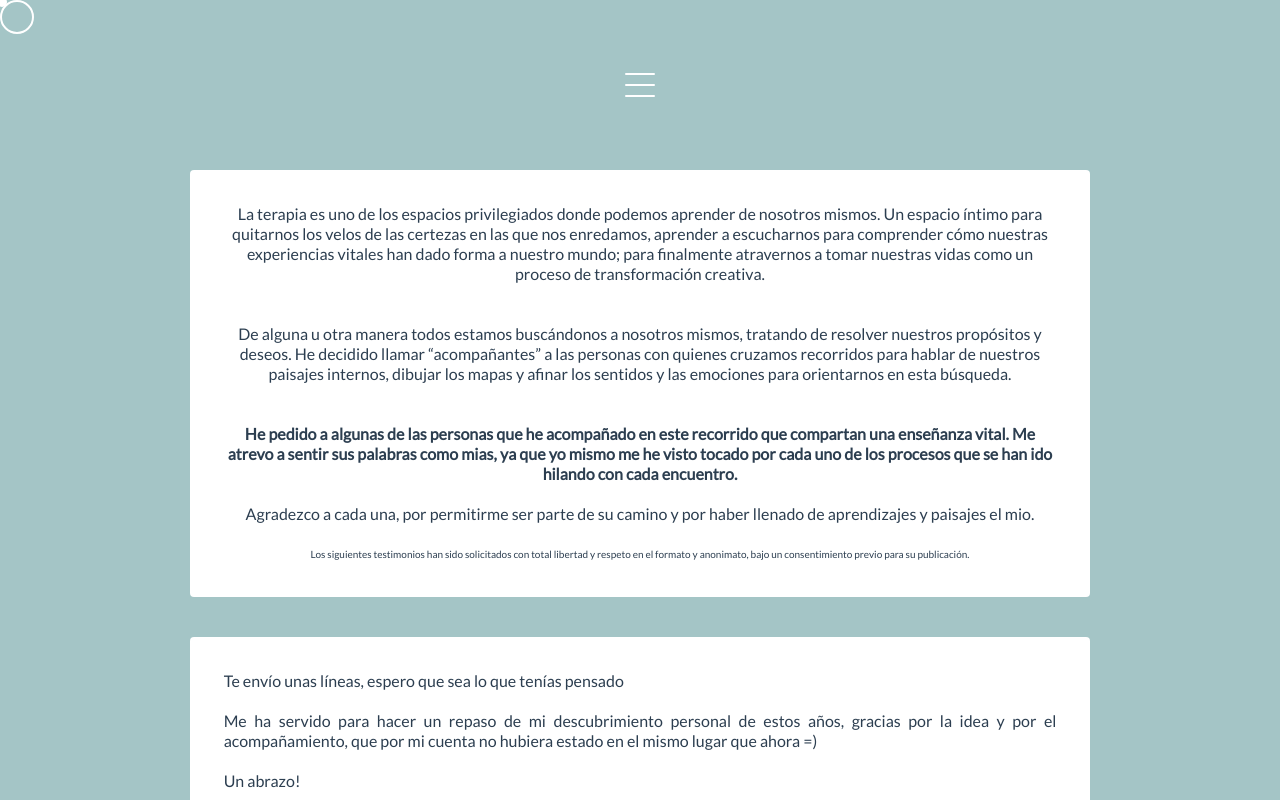
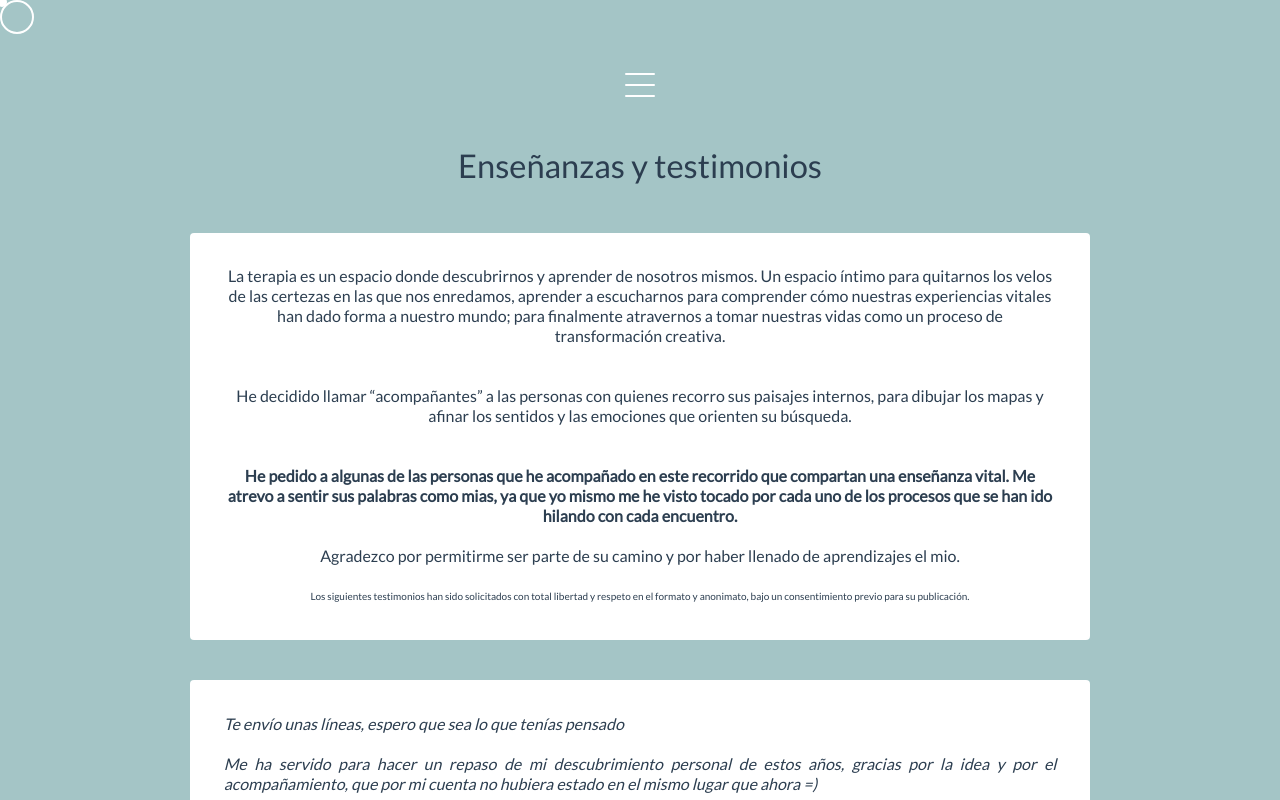
Before and after one commit to Santorm/santiago-rueda, a Vue app: page /ensenanzas in a window 1280 px wide. Built offline with nearby package versions, Linux system fonts and the light colour scheme; a web font is replaced by a local one.

Commit message:
Testimonios

```diff
--- a/src/App.vue
+++ b/src/App.vue
@@ -137,7 +137,6 @@ sup,
 tt,
 var,
 u,
-i,
 center,
 dl,
 dt,
--- a/src/components/Ensenanzas.vue
+++ b/src/components/Ensenanzas.vue
@@ -1,20 +1,25 @@
 <template>
   <div class="page-container">
+
     <div class="post-container">
+      <div class="title">Enseñanzas y testimonios</div>
       <div
         class="post-card-wrap"
         @mouseenter="mouseDark"
         @mouseleave="mouseLight"
       >
         <div class="post-card" >
-          La terapia es uno de los espacios privilegiados donde podemos aprender de nosotros mismos. Un espacio íntimo para quitarnos los velos de las certezas en las que nos enredamos, aprender a escucharnos para comprender cómo nuestras experiencias vitales han dado forma a nuestro mundo; para finalmente atravernos a tomar nuestras vidas como un proceso de transformación creativa.
+
+          La terapia es un espacio donde descubrirnos y aprender de nosotros mismos. Un espacio íntimo para quitarnos los velos de las certezas en las que nos enredamos, aprender a escucharnos para comprender cómo nuestras experiencias vitales han dado forma a nuestro mundo; para finalmente atravernos a tomar nuestras vidas como un proceso de transformación creativa.
           <br><br><br>
-          De alguna u otra manera todos estamos buscándonos a nosotros mismos, tratando de resolver nuestros propósitos y deseos. He decidido llamar “acompañantes” a las personas con quienes cruzamos recorridos para hablar de nuestros paisajes internos, dibujar los mapas y afinar los sentidos y las emociones para orientarnos en esta búsqueda.
+
+          <!--De alguna u otra manera todos estamos buscándonos a nosotros mismos, tratando de dar sentido a nuestro dolor para descubrir nuestros propósitos y deseos. -->
+           He decidido llamar “acompañantes” a las personas con quienes recorro sus paisajes internos, para dibujar los mapas y afinar los sentidos y las emociones que orienten su búsqueda.
           <br><br><br>
 
           <b>He pedido a algunas de las personas que he acompañado en este recorrido que compartan una enseñanza vital. Me atrevo a sentir sus palabras como mias, ya que yo mismo me he visto tocado por cada uno de los procesos que se han ido hilando con cada encuentro.</b>
           <br><br>
-          Agradezco a cada una, por permitirme ser parte de su camino y por haber llenado de aprendizajes y paisajes el mio.
+          Agradezco por permitirme ser parte de su camino y por haber llenado de aprendizajes el mio.
         <br><br>
         <div class="note">Los siguientes testimonios han sido solicitados con total libertad y respeto en el formato y anonimato, bajo un consentimiento previo para su publicación. </div>
         </div>
@@ -43,9 +48,9 @@ export default {
         {
           firma: 'A.K',
           contenido: `
-        Te envío unas líneas, espero que sea lo que tenías pensado<br><br>
+        <i>Te envío unas líneas, espero que sea lo que tenías pensado<br><br>
         Me ha servido para hacer un repaso de mi descubrimiento personal de estos años, gracias por la idea y por el acompañamiento, que por mi cuenta no hubiera estado en el mismo lugar que ahora =)<br><br>
-        Un abrazo!<br><br><br>
+        Un abrazo!<br><br><br></i>
         A mi yo de hace 5 años: <br><br>
         Ahora que llevas unos meses hablando de ti y no sabes muy bien que estás haciendo con esto y tampoco con la mayoría de las otras cosas de tu vida, todavía crees que tienes la culpa de lo que pasa a tu alrededor y sigues mayormente paralizada en la autocompasión y el victimismo; déjame decirte cómo lo veo ahora.<br>
         <br><br>
@@ -65,19 +70,43 @@ export default {
         {
           firma: 'Grace',
           contenido: `
-          Ahí va un pequeño texto de una experiencia transformadora.<br><br>
-Hace ocho años, cuando decidí mudarme a otro país, empezó un periodo que transformó mi vida. Descentrarme de mi realidad y, de alguna forma, poner una distancia obligatoria con situaciones que me estaban consumiendo, fue una decisión que me salvó de muchas formas. No todos los nuevos comienzos son tan dramáticos, pero en mi caso no solo implicó un paso hacia la superación personal sino toda una confrontación interna, pesada y dolorosa, entre la capacidad de desapego de mi propia cárcel, que en ese momento estaba condensada en una relación tóxica, y la posibilidad de sacar de mis maletas prejuicios, falsas certezas, determinaciones culturales, poses, antipatías y miedos.<br><br>
-Esa es una lucha que todavía se libra en mi persona, pero dar el paso y salir, aunque sea por la ventana, me abrió el camino a tantas posibilidades y experiencias que hicieron crecer el tamaño del mundo. Ahora estoy intentando abrirme también a ese mundo, llevarlo conmigo a mi país, reencontrarme con experiencias que –desde adentro- han sido imposibles de lidiar para mí. Estos años, apenas ocho, me demuestran que solo con darle ciertas señales de movimiento al universo a veces es suficiente para que las puertas se abran y la luz entre en la casa.
+          <i>Ahí va un pequeño texto de una experiencia transformadora.<br><br></i>
+          Hace ocho años, cuando decidí mudarme a otro país, empezó un periodo que transformó mi vida. Descentrarme de mi realidad y, de alguna forma, poner una distancia obligatoria con situaciones que me estaban consumiendo, fue una decisión que me salvó de muchas formas. No todos los nuevos comienzos son tan dramáticos, pero en mi caso no solo implicó un paso hacia la superación personal sino toda una confrontación interna, pesada y dolorosa, entre la capacidad de desapego de mi propia cárcel, que en ese momento estaba condensada en una relación tóxica, y la posibilidad de sacar de mis maletas prejuicios, falsas certezas, determinaciones culturales, poses, antipatías y miedos.<br><br>
+          Esa es una lucha que todavía se libra en mi persona, pero dar el paso y salir, aunque sea por la ventana, me abrió el camino a tantas posibilidades y experiencias que hicieron crecer el tamaño del mundo. Ahora estoy intentando abrirme también a ese mundo, llevarlo conmigo a mi país, reencontrarme con experiencias que –desde adentro- han sido imposibles de lidiar para mí. Estos años, apenas ocho, me demuestran que solo con darle ciertas señales de movimiento al universo a veces es suficiente para que las puertas se abran y la luz entre en la casa.
+          `
+        },
+        {
+          firma: 'Nicolás',
+          contenido: `
+          Me enfoco en controlar lo que PUEDO controlar. La actitud o comportamiento que tengo depende de CÓMO respondo ante las situaciones presentadas en el día, en la semana, en el mes. Lo que tiene que pasar, tendrá que pasar; bueno o malo. Si, me pueden pasar cosas feas, incomprensibles, difíciles; pero cómo respondo ante ellas es lo importante y lo que dicta mi día.<br><br>
+          No siempre pasa, pero me gusta pensar que todo debe tener un lado positivo, puede que no vea ahorita, pero puede ser que si en el futuro.
+          `
+        },
+        {
+          firma: 'Javier',
+          contenido: `
+          <i>Carta a sí mismo:</i> <br><br>
+          Hola Javier <br><br>
+          Estoy muy contento de la evolución que has tenido sobre todo de cómo has llevado la situación. <br><br>
+          Creo que no ha sido fácil manejar varios aspectos que afectaron tu personalidad, en la que dependiendo las circunstancias obligaron a que tomes responsabilidades a muy temprana edad afectando tu forma de ser al actuar con un comportamiento diferente al que solías; el ver las cosas con otro punto de vista. <br><br>
+          Me pareció muy saludable el perdonar a nuestro papá y entender que pudo tener diferentes razones por las cuales actuó y no estuvo presente en nuestra infancia. <br><br>
+          No fue fácil asumir roles de hijo, padre, hermano, esposo y niño a la vez para poder diferenciar y entender en cada momento aspectos de otros integrantes en su manera de ver y entender cada situación. <br><br>
+          Me siento orgulloso de sentir ese cambio en ti y que se refleja en mi ahora; pues ahora, puedo sentir la tranquilidad de no tener esa presión e inseguridad y disfruto cada momento en diferentes circunstancias. <br><br>
+          Trato de aprovechar el tiempo con la familia, el tener una buena conversación y sobre todo estoy buscando aprovechar el darme tiempo para mi haciendo lo que me gusta.  <br><br>
+          `
+        },
+        {
+          firma: 'Anónimo',
+          contenido: `
+          Pasar fuera de tu zona de confort, sin tu familia y amigos hizo que mi mundo en cierta parte cambiara. La ansiedad ocupó gran parte de mi tiempo que cuando veo atrás pienso que fue un tiempo perdido pero cuando la analizo más a detalle pienso que fue uno de los más grandes aprendizajes que he tenido.<br><br>
+          Siento que puedo controlarla hasta cierto punto y decidir cuando dejarla entrar y cuando no. Todo esto ha  permitido que mi vida pueda tener mucha paz y felicidad. Hoy en día me encuentro disfrutando al máximo de mi  trabajo, hobbies, amigos, esposa, familia.
+          En ciertos puntos de mi vida pensé que nunca iba a pasar y que iba a tener una vida llena de miedo y angustia pero gracias a mi fe, a la terapia, y a factores que aún desconozco he logrado superarlo.
           `
         }
 
       ]
 
     };
-  },
-  created() {
-  },
-  methods: {
   }
 };
 </script>
@@ -90,6 +119,12 @@ $base-color: #a4c5c6;
   background: $base-color;
   overflow: hidden;
   overflow-y: scroll;
+}
+
+.title {
+  font-size: calc(1em + 1.3vw);
+  margin-bottom: 30px;
+  text-align: center;
 }
 
 .post-container {
--- a/src/components/Terapia.vue
+++ b/src/components/Terapia.vue
@@ -1,12 +1,13 @@
 <template>
   <div class="page-container">
     <div class="content-wrap">
-      <p class="title">Espacio terapéutico para la re-invención de uno mismo</p>
+      <p class="title">Espacio terapéutico para el des-cubrimiento de uno mismo</p>
       <p>Este es un espacio terapéutico en el que te acompaño y oriento a lo largo de un proceso creativo de observación, descubrimiento y diseño de tus propósitos.</p>
 
-      <p>Mi orientación terapéutica es desde el psicoanálisis y se alimenta de otras fuentes como el pensamiento crítico, el análisis narrativo y los procesos creativos. Trabajo con las personas, sus historias y deseos únicos e irrepetibles; lo que hace que el proceso terapéutico que te propongo este ‘hecho a medida’, diferenciándose de un tratamiento psicopatológico o de diagnóstico.</p>
+      <p><b>Mi orientación terapéutica se alimenta de mi propio caminar profesional y personal, atravezado por diversas y cambiantes dimensiones.</b> Unas académicas como el psicoanálisis lacaniano, la psicología, las teorías del pensamiento crítico, el análisis narrativo y los procesos creativos; pero en gran parte el color de mi propuesta terapéutica se ve matizada por mis vivencias personales, mi búsqueda espiritual y de sentido, mi práctica de la meditación, y sobre todo de los encuentros que he tenido con las personas y lugares que han marcado mi vida. Sin olvidar por supuesto las piedras con las que sigo tropezado una y otra vez en el camino. </p>
+      <p>Trabajo con las personas, sus historias y deseos únicos e irrepetibles; lo que hace que el proceso terapéutico que te propongo este ‘hecho a medida’, diferenciándose de un tratamiento psicopatológico o de diagnóstico.</p>
 
-      <p>Considero que nuestra condición humana es principalmente creadora, lo que significa que siempre es posible añadir un nuevo elemento a la serie de nuestra vida para lograr el cambio que buscamos. Este cambio requiere el coraje de re-inventarnos. Para logralo te propongo un proceso de creación disruptiva, en el que puedas alinear tus propósitos con tu modo único de estar en el mundo.</p>
+      <p>Estoy convencido que nuestra condición humana es principalmente creadora, lo que significa que siempre es posible añadir un nuevo elemento a la serie de nuestra vida para lograr el cambio que buscamos. Este cambio requiere el coraje de encontrarse con uno mismo. Para logralo te propongo un proceso de creación disruptiva, en el que puedas alinear tus propósitos con tu modo único de estar en el mundo.</p>
 
       <div @click="goToWhastsApp" class="text-focus-in-1 entra-btn">Empecemos...</div>
     </div>
```
